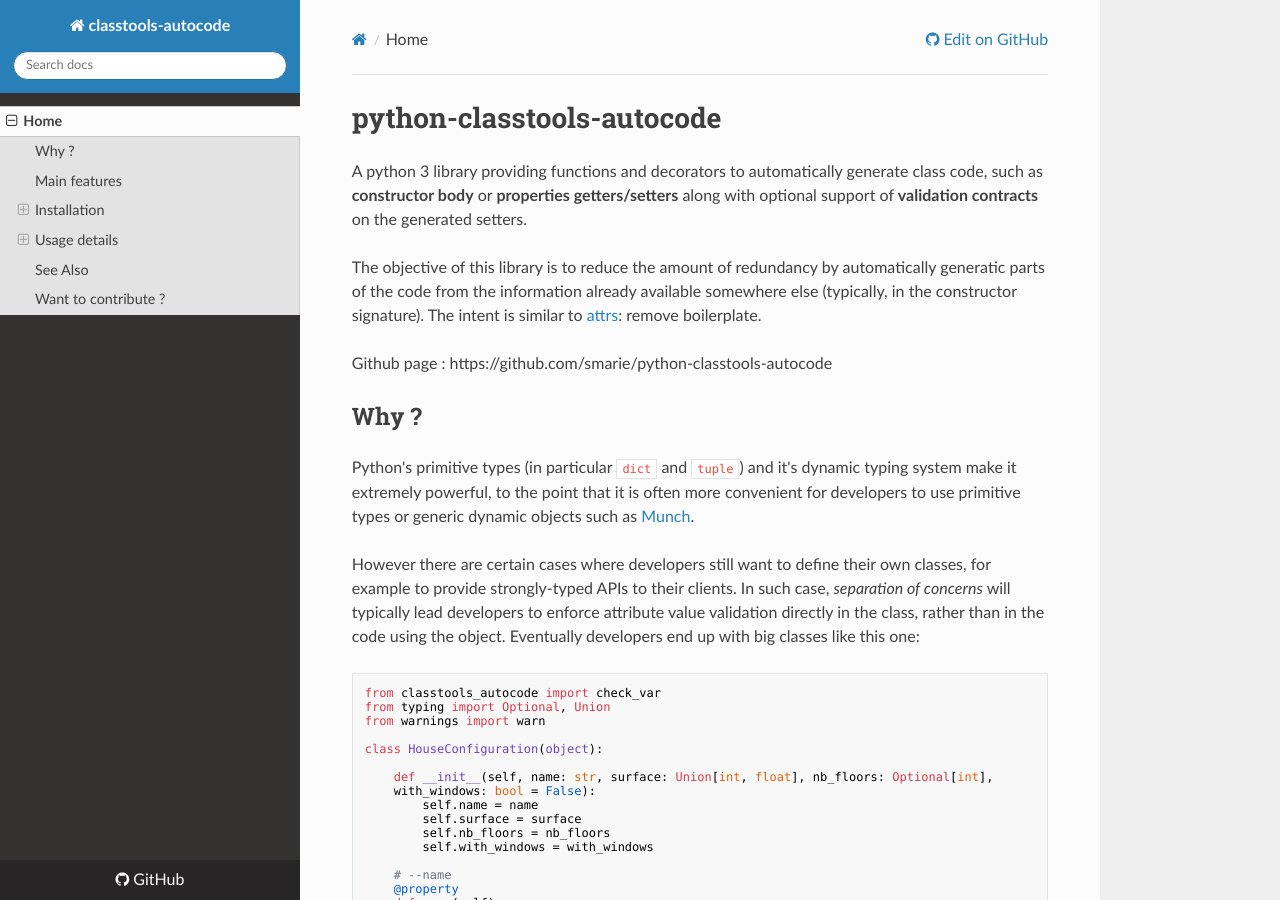
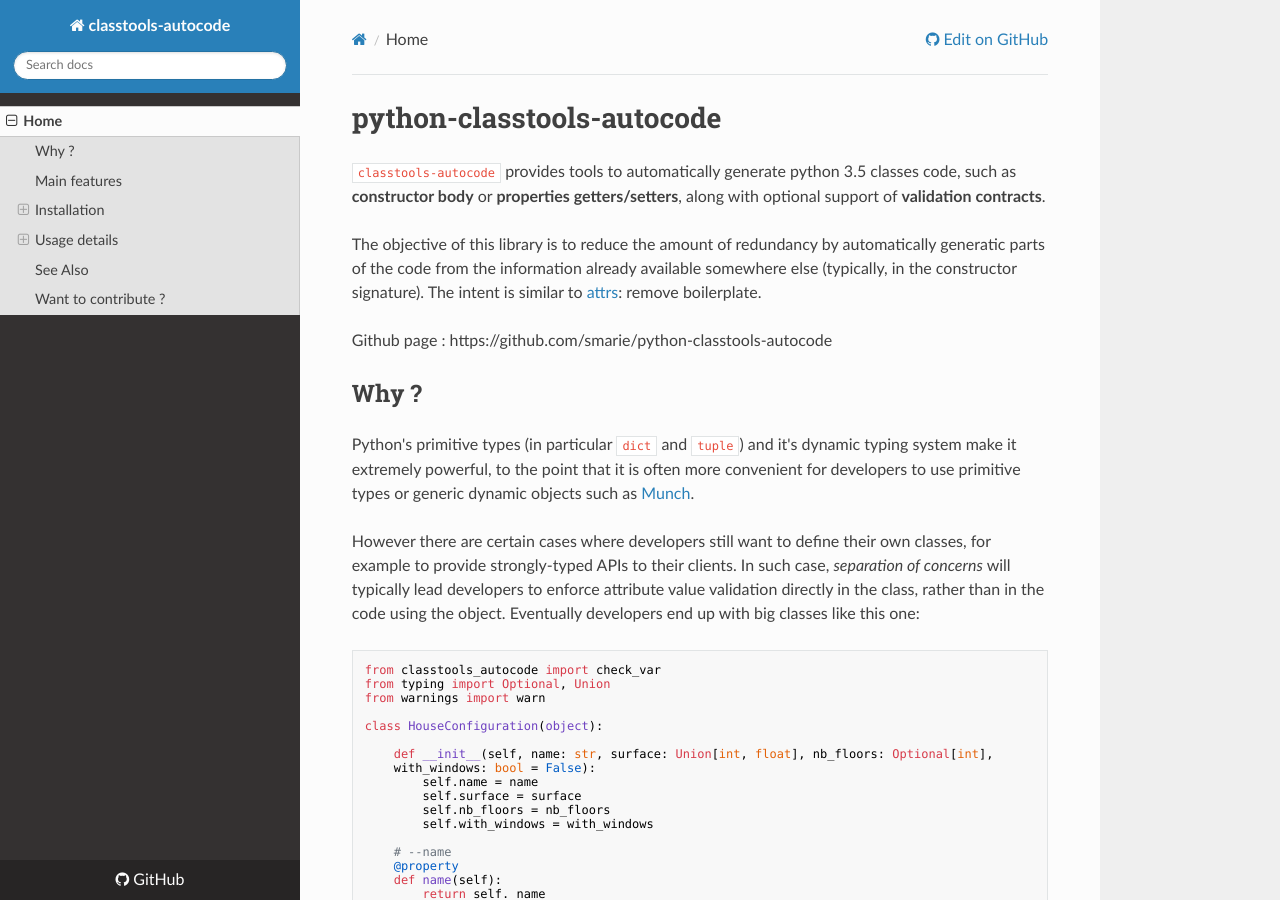
Before and after one commit to smarie/python-autoclass, an MkDocs documentation site: the page built from docs/index.md, in a window 1280 px wide and 900 px high. Built offline with MkDocs 1.6.1, drawn with Linux system fonts in a browser that asks for light colours; nearby versions of some CDN libraries; old or Windows-style settings are respelled for this version of MkDocs.

Commit message:
* improved documentation further based on feedback from pypitest

```diff
--- a/docs/index.md
+++ b/docs/index.md
@@ -1,6 +1,6 @@
 # python-classtools-autocode
 
-A python 3 library providing functions and decorators to automatically generate class code, such as **constructor body** or **properties getters/setters** along with optional support of **validation contracts** on the generated setters.
+`classtools-autocode` provides tools to automatically generate python 3.5 classes code, such as **constructor body** or **properties getters/setters**, along with optional support of **validation contracts**.
 
 The objective of this library is to reduce the amount of redundancy by automatically generatic parts of the code from the information already available somewhere else (typically, in the constructor signature). The intent is similar to [attrs](https://github.com/python-attrs/attrs): remove boilerplate.
 
--- a/setup.py
+++ b/setup.py
@@ -13,9 +13,7 @@ here = path.abspath(path.dirname(__file__))
 
 # ************** ID card *****************
 DISTNAME = 'classtools_autocode'
-DESCRIPTION = 'A python 3 library providing functions and decorators to automatically generate class code such as ' \
-              'constructor body or properties getters/setters along with optional support of validation contracts on ' \
-              'the generated setters.'
+DESCRIPTION = 'Helps you write compact python classes'
 MAINTAINER = 'Sylvain Marié'
 MAINTAINER_EMAIL = '"Sylvain Marié" <sylvain.marie@schneider-electric.com>'
 URL = 'https://github.com/smarie/python-classtools-autocode'
```
Also changed, not shown: README.md (+0 -4 lines).
